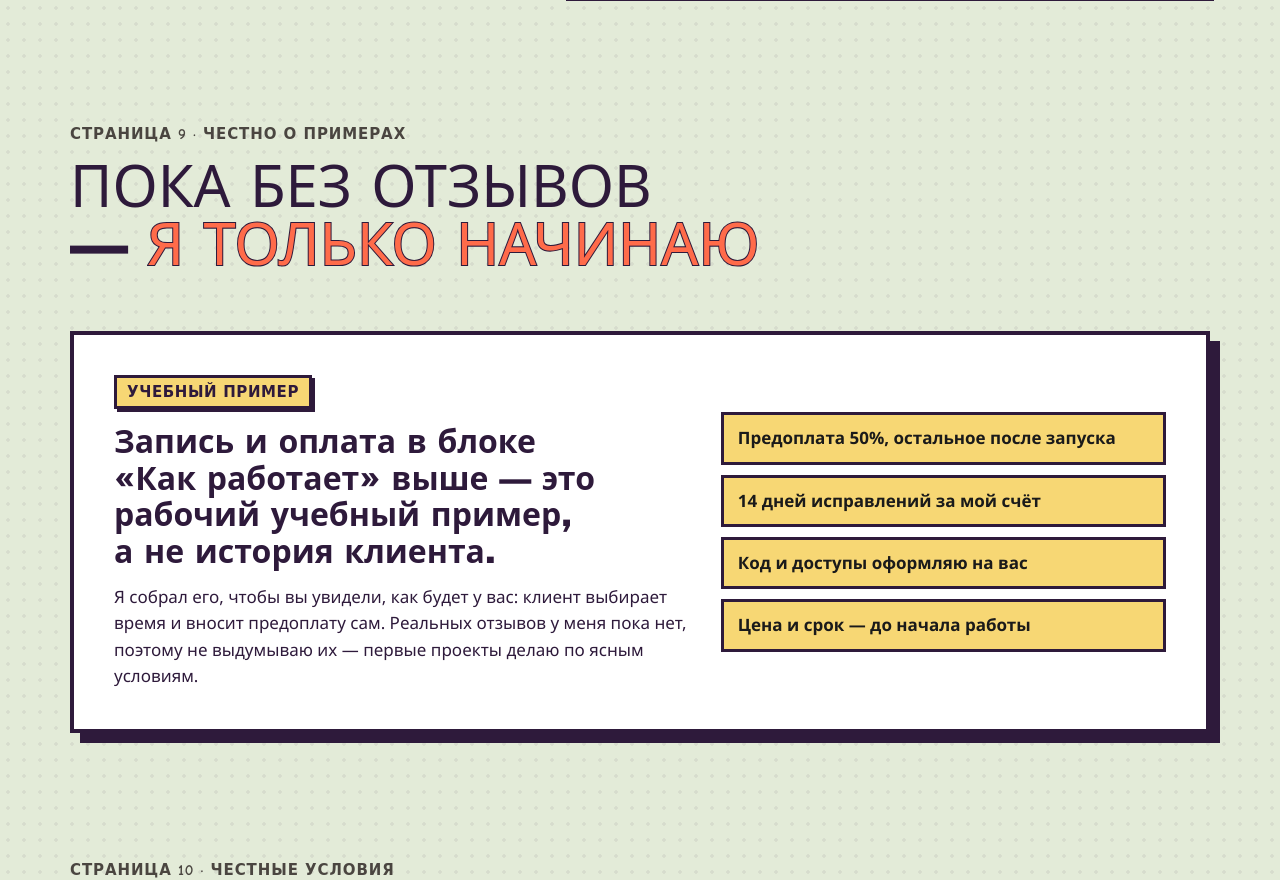
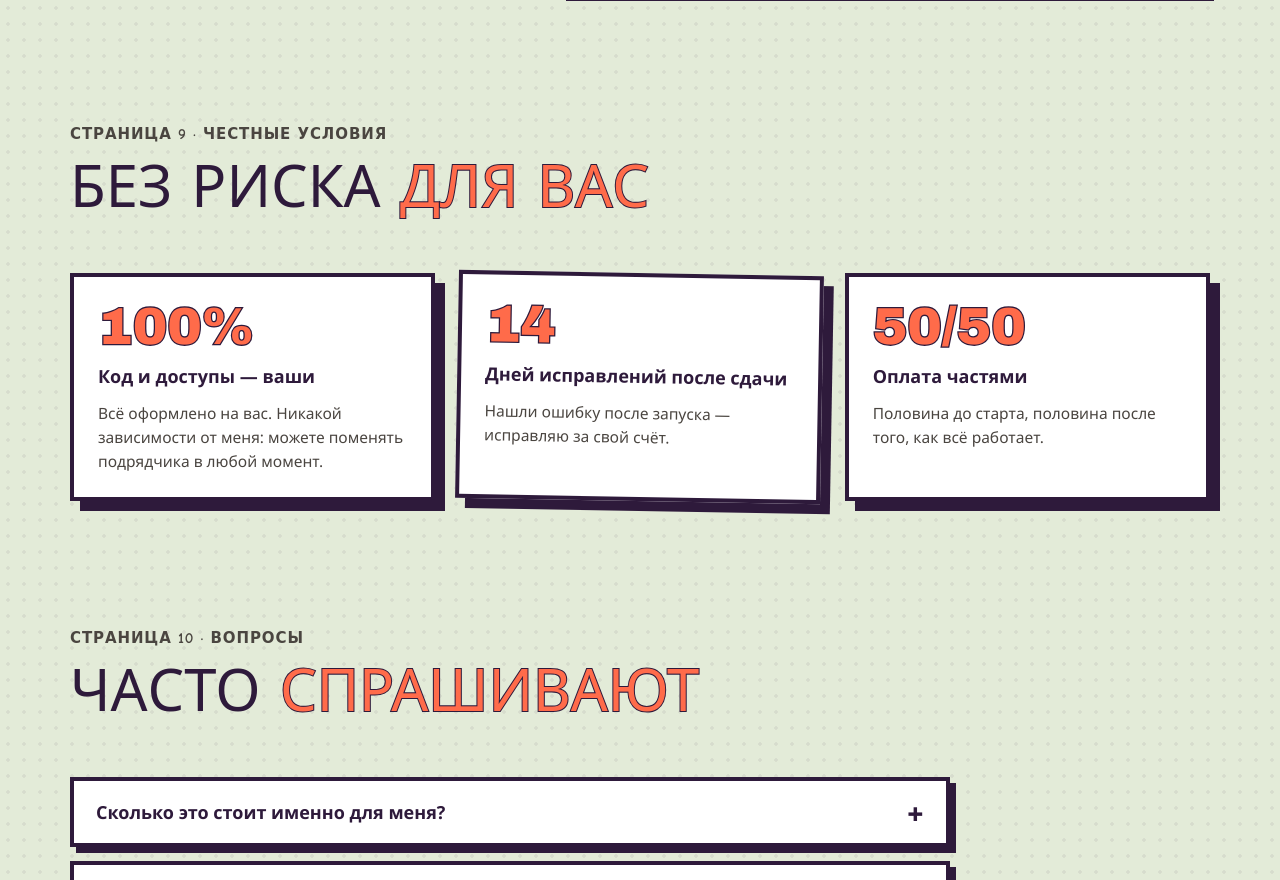
Before and after one commit to zhasulanzhanbirbaev1/zhasulan-site, a plain HTML site: page index.html in a window 1280 px wide. Shown: the part 11120-12000 px from the top of the page. Drawn offline with Linux system fonts and the light colour scheme; animation ran at ten frames a second; a web font is replaced by a local one.

Commit message:
Убран блок «Учебный пример»
Co-Authored-By: Claude Sonnet 5.5 <noreply@anthropic.com>
Claude-Session: https://claude.ai/code/session_0158aPcm5K5Dap9ZrexAa3uz

```diff
--- a/index.html
+++ b/index.html
@@ -666,13 +666,7 @@ html.js .sol.vis .mu-r:nth-of-type(2){animation-delay:.3s}html.js .sol.vis .mu-r
 .more .mini:nth-child(5) .more-l{color:var(--sun);-webkit-text-stroke:0}
 .more .mini:hover{rotate:0deg}
 @media (prefers-reduced-motion:reduce){.more .mini{rotate:0deg!important}}
-.exm{display:grid;grid-template-columns:minmax(0,1.3fr) minmax(0,1fr);gap:28px;padding:clamp(22px,4vw,40px);align-items:center}
-.exm .big{font:900 clamp(22px,3vw,32px)/1.15 var(--display);margin:16px 0 12px;text-wrap:balance}
-.exm p{max-width:60ch}
-.exm ul{margin:0;padding:0;list-style:none;display:grid;gap:10px}
-.exm li{border:3px solid var(--ink);padding:10px 14px;font-weight:700;background:var(--sun);color:#1a1a1a}
-@media (max-width:760px){.exm{grid-template-columns:1fr}}
-</style>
+@media (max-width:760px){</style>
 <script>document.documentElement.classList.add('js')</script>
 <script type="application/ld+json">{"@context":"https://schema.org","@type":"ProfessionalService","name":"Жасулан — сайты и онлайн-запись для бизнеса","areaServed":"KZ","address":{"@type":"PostalAddress","addressLocality":"Астана","addressCountry":"KZ"},"description":"Сайты, онлайн-запись, автоответы клиентам и оплата через Kaspi для малого бизнеса","sameAs":["https://instagram.com/zhasulan.zhanbirbaev","https://t.me/ZhasulanZhanbirbaev"],"priceRange":"от 50 000 ₸"}</script>
 </head>
@@ -989,22 +983,9 @@ html.js .sol.vis .mu-r:nth-of-type(2){animation-delay:.3s}html.js .sol.vis .mu-r
 </section>
 
 <!-- GUARANTEES -->
-<!-- УЧЕБНЫЙ ПРИМЕР -->
-<section class="sec" id="example" style="padding-top:0">
-  <div class="wrap">
-    <div class="sec-head"><span class="pageno">Страница 9 · Честно о примерах</span><h2 class="rv">Пока без отзывов — <em>я только начинаю</em></h2></div>
-    <div class="panel exm rv slam">
-      <div><span class="cap">Учебный пример</span>
-        <p class="big">Запись и оплата в блоке «Как работает» выше — это рабочий учебный пример, а не история клиента.</p>
-        <p>Я собрал его, чтобы вы увидели, как будет у вас: клиент выбирает время и вносит предоплату сам. Реальных отзывов у меня пока нет, поэтому не выдумываю их — первые проекты делаю по ясным условиям.</p></div>
-      <ul><li>Предоплата 50%, остальное после запуска</li><li>14 дней исправлений за мой счёт</li><li>Код и доступы оформляю на вас</li><li>Цена и срок — до начала работы</li></ul>
-    </div>
-  </div>
-</section>
-
 <section class="sec" style="padding-top:0">
   <div class="wrap">
-    <div class="sec-head"><span class="pageno">Страница 10 · Честные условия</span><h2 class="rv">Без риска <em>для вас</em></h2></div>
+    <div class="sec-head"><span class="pageno">Страница 9 · Честные условия</span><h2 class="rv">Без риска <em>для вас</em></h2></div>
     <div class="gar">
       <div class="panel g rv"><div class="n">100%</div><b>Код и доступы — ваши</b><p>Всё оформлено на вас. Никакой зависимости от меня: можете поменять подрядчика в любой момент.</p></div>
       <div class="panel g rv" style="--d:.1s;--r:1deg"><div class="n">14</div><b>Дней исправлений после сдачи</b><p>Нашли ошибку после запуска — исправляю за свой счёт.</p></div>
@@ -1016,7 +997,7 @@ html.js .sol.vis .mu-r:nth-of-type(2){animation-delay:.3s}html.js .sol.vis .mu-r
 <!-- FAQ -->
 <section class="sec" id="faq" style="padding-top:0">
   <div class="wrap">
-    <div class="sec-head"><span class="pageno">Страница 11 · Вопросы</span><h2 class="rv">Часто <em>спрашивают</em></h2></div>
+    <div class="sec-head"><span class="pageno">Страница 10 · Вопросы</span><h2 class="rv">Часто <em>спрашивают</em></h2></div>
     <div class="faq">
       <details class="rv"><summary>Сколько это стоит именно для меня?</summary><p>Точную цену называю после короткого разговора о задаче. Оценка ничего не стоит и ни к чему не обязывает. Ориентиры — в блоке «Что я делаю».</p></details>
       <details class="rv"><summary>Я не разбираюсь в технике. Справлюсь?</summary><p>Да. Я всё настраиваю, показываю и оставляю простую инструкцию. Вам нужно только принимать клиентов.</p></details>
```
